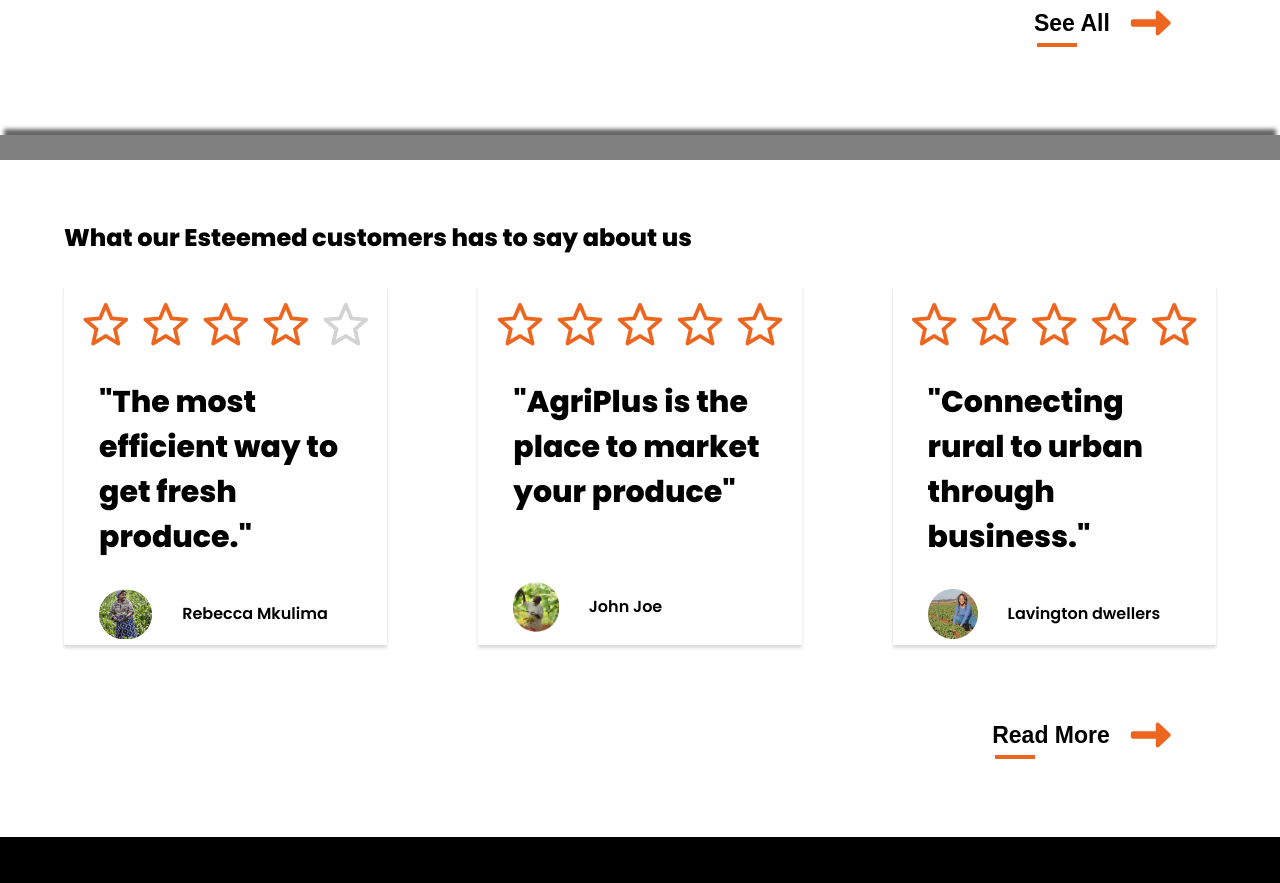
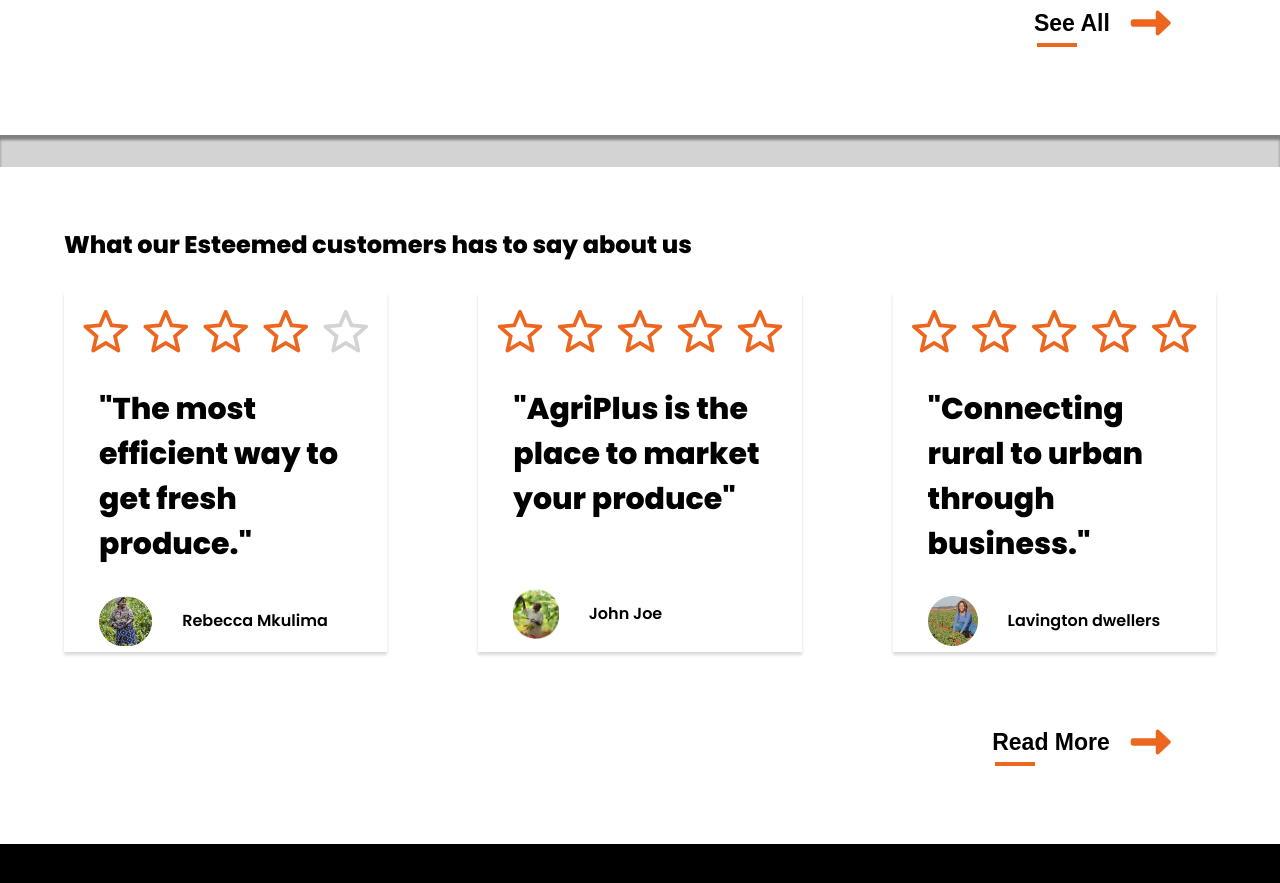
Before and after one commit to DenisOuma/agri-plus, a plain HTML site: page index.html in a window 1280 px wide. Shown: the part 2489-3372 px from the top of the page. Drawn offline with nearby package versions, Linux system fonts and the light colour scheme; files whose address does not match are found by name.

Commit message:
Implimenting the inset css on the emply div

```diff
--- a/assets/css/styles.css
+++ b/assets/css/styles.css
@@ -291,13 +291,12 @@ body {
 	margin-left: 9px !important;
 }
 .empty-con {
-	height: 25px;
-	background-color: grey;
+	height: 30px;
+	background-color: lightgray;
+	border-top: 2px solid grey;
 	margin-top: 80px;
 	margin-bottom: 20px;
-	-webkit-box-shadow: 0px -10px 4px -4px rgba(0, 0, 0, 0.6);
-	-moz-box-shadow: 0px -10px 4px -4px rgba(0, 0, 0, 0.6);
-	box-shadow: 0px -10px 4px -4px rgba(0, 0, 0, 0.6);
+	box-shadow: 0px 3px 3px 0px grey inset;
 }
 
 /* Rating section styling */
```
